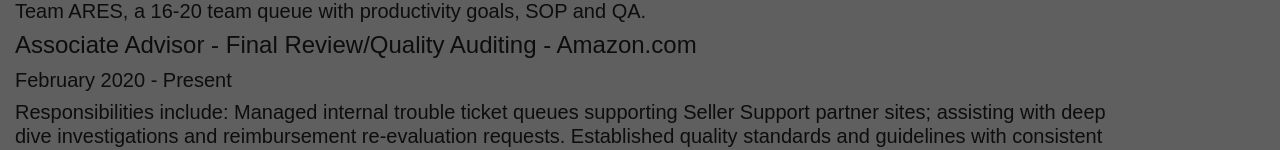
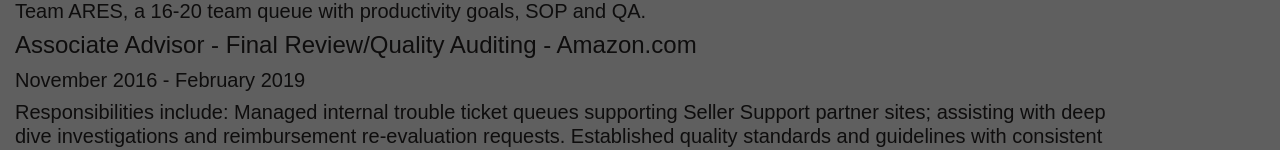
Before and after one commit to DiegoResendez/react_portfolio, a React (Create React App) app: page /resume in a window 1280 px wide. Shown: the part 951-1101 px from the top of the page. Built offline with nearby package versions, Linux system fonts and the light colour scheme.

Commit message:
Resume fixes

```diff
--- a/src/components/pages/resume.js
+++ b/src/components/pages/resume.js
@@ -42,7 +42,7 @@
 Developed process improvement to ensure Seller trust resulting in creation of Team ARES, a 16-20 team queue with productivity goals, SOP and QA.
                 </h5>
                 <h4 className="Amazon3">Associate Advisor - Final Review/Quality Auditing - Amazon.com</h4>
-                <h5>February 2020 - Present</h5>
+                <h5>November 2016 - February 2019</h5>
                 <h5>
                 Responsibilities include: Managed internal trouble ticket queues supporting Seller Support partner sites; assisting with deep dive investigations and reimbursement re-evaluation requests.  Established quality standards and guidelines with consistent closed loop feedback mechanisms.
 Assisted FBA management in policy implementation and training of Department SOP.  Investigated associate appeals to provide final resolution on reimbursement accuracy.  Assisted in launch of International ILAC partner sites: including development of partner site QA teams.
```
